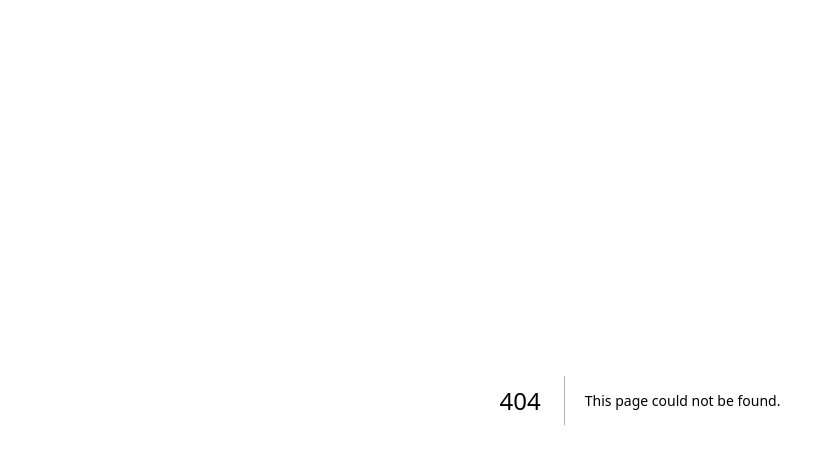
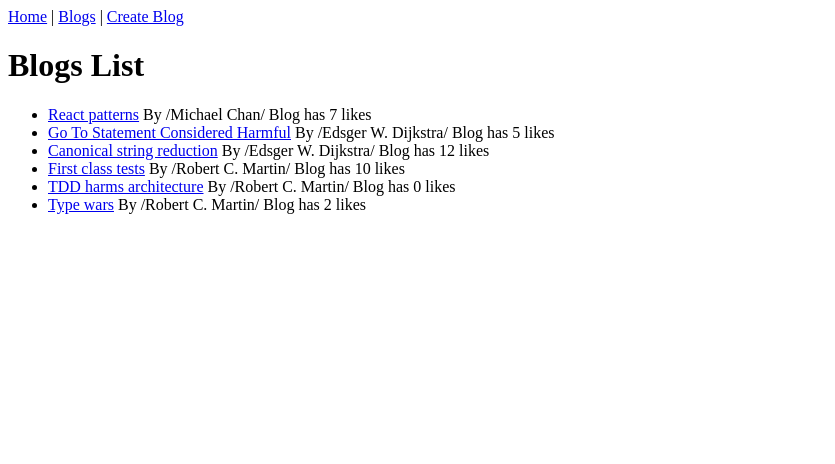
Before and after one commit to marsila/fullstackopen-next.js, a Next.js app in the folder blog-list/: page /blogs in a window 1280 px wide. Before the commit this address had no page. Shown: the top 464 px of the page, without its empty margins (0-835 px from the left). Built offline with nearby package versions, Linux system fonts and the light colour scheme.

Commit message:
completed exercise 1 Blog list

```diff
--- /dev/null
+++ b/blog-list/app/blogs/page.tsx
@@ -0,0 +1,21 @@
+import { getBlogs } from "../services/blogs";
+
+export default function Blogs() {
+  const blogs = getBlogs();
+  return (
+    <div>
+      <h1>Blogs List</h1>
+      <ul>
+        {blogs.map((blog) => (
+          <li key={blog.id}>
+            <a href={blog.url} target="_blank" rel="noopener noreferrer">
+              {" "}
+              {blog.title}
+            </a>{" "}
+            By /{blog.author}/ Blog has {blog.likes} likes
+          </li>
+        ))}
+      </ul>
+    </div>
+  );
+}
--- a/blog-list/app/layout.tsx
+++ b/blog-list/app/layout.tsx
@@ -1,33 +1,19 @@
-import type { Metadata } from "next";
-import { Geist, Geist_Mono } from "next/font/google";
-import "./globals.css";
-
-const geistSans = Geist({
-  variable: "--font-geist-sans",
-  subsets: ["latin"],
-});
-
-const geistMono = Geist_Mono({
-  variable: "--font-geist-mono",
-  subsets: ["latin"],
-});
-
-export const metadata: Metadata = {
-  title: "Create Next App",
-  description: "Generated by create next app",
-};
-
+import Link from "next/link";
 export default function RootLayout({
   children,
 }: Readonly<{
   children: React.ReactNode;
 }>) {
   return (
-    <html
-      lang="en"
-      className={`${geistSans.variable} ${geistMono.variable} h-full antialiased`}
-    >
-      <body className="min-h-full flex flex-col">{children}</body>
+    <html lang="en">
+      <body>
+        <nav>
+          <Link href='/'>Home</Link>{' | '}
+          <Link href='/blogs'>Blogs</Link>{' | '}
+          <Link href='/blogs/new'>Create Blog</Link>
+        </nav>
+        {children}
+      </body>
     </html>
   );
 }
--- a/blog-list/app/page.tsx
+++ b/blog-list/app/page.tsx
@@ -1,65 +1,12 @@
-import Image from "next/image";
+
 
 export default function Home() {
   return (
-    <div className="flex flex-col flex-1 items-center justify-center bg-zinc-50 font-sans dark:bg-black">
-      <main className="flex flex-1 w-full max-w-3xl flex-col items-center justify-between py-32 px-16 bg-white dark:bg-black sm:items-start">
-        <Image
-          className="dark:invert"
-          src="/next.svg"
-          alt="Next.js logo"
-          width={100}
-          height={20}
-          priority
-        />
-        <div className="flex flex-col items-center gap-6 text-center sm:items-start sm:text-left">
-          <h1 className="max-w-xs text-3xl font-semibold leading-10 tracking-tight text-black dark:text-zinc-50">
-            To get started, edit the page.tsx file.
-          </h1>
-          <p className="max-w-md text-lg leading-8 text-zinc-600 dark:text-zinc-400">
-            Looking for a starting point or more instructions? Head over to{" "}
-            <a
-              href="https://vercel.com/templates?framework=next.js&utm_source=create-next-app&utm_medium=appdir-template-tw&utm_campaign=create-next-app"
-              className="font-medium text-zinc-950 dark:text-zinc-50"
-            >
-              Templates
-            </a>{" "}
-            or the{" "}
-            <a
-              href="https://nextjs.org/learn?utm_source=create-next-app&utm_medium=appdir-template-tw&utm_campaign=create-next-app"
-              className="font-medium text-zinc-950 dark:text-zinc-50"
-            >
-              Learning
-            </a>{" "}
-            center.
-          </p>
-        </div>
-        <div className="flex flex-col gap-4 text-base font-medium sm:flex-row">
-          <a
-            className="flex h-12 w-full items-center justify-center gap-2 rounded-full bg-foreground px-5 text-background transition-colors hover:bg-[#383838] dark:hover:bg-[#ccc] md:w-[158px]"
-            href="https://vercel.com/new?utm_source=create-next-app&utm_medium=appdir-template-tw&utm_campaign=create-next-app"
-            target="_blank"
-            rel="noopener noreferrer"
-          >
-            <Image
-              className="dark:invert"
-              src="/vercel.svg"
-              alt="Vercel logomark"
-              width={16}
-              height={16}
-            />
-            Deploy Now
-          </a>
-          <a
-            className="flex h-12 w-full items-center justify-center rounded-full border border-solid border-black/[.08] px-5 transition-colors hover:border-transparent hover:bg-black/[.04] dark:border-white/[.145] dark:hover:bg-[#1a1a1a] md:w-[158px]"
-            href="https://nextjs.org/docs?utm_source=create-next-app&utm_medium=appdir-template-tw&utm_campaign=create-next-app"
-            target="_blank"
-            rel="noopener noreferrer"
-          >
-            Documentation
-          </a>
-        </div>
-      </main>
+    <div>
+      <h1>Blog List app</h1>
+      <a href="" target="_blank" rel="noopener noreferrer">
+        github -blogList
+      </a>
     </div>
   );
 }
--- /dev/null
+++ b/blog-list/app/services/blogs.ts
@@ -0,0 +1,48 @@
+const blogs = [
+  {
+    id: "5a422a851b54a676234d17f7",
+    title: "React patterns",
+    author: "Michael Chan",
+    url: "https://reactpatterns.com/",
+    likes: 7
+  },
+  {
+    id: "5a422aa71b54a676234d17f8",
+    title: "Go To Statement Considered Harmful",
+    author: "Edsger W. Dijkstra",
+    url: "http://www.u.arizona.edu/~rubinson/copyright_violations/Go_To_Considered_Harmful.html",
+    likes: 5
+  },
+  {
+    id: "5a422b3a1b54a676234d17f9",
+    title: "Canonical string reduction",
+    author: "Edsger W. Dijkstra",
+    url: "http://www.cs.utexas.edu/~EWD/transcriptions/EWD08xx/EWD808.html",
+    likes: 12
+  },
+  {
+    id: "5a422b891b54a676234d17fa",
+    title: "First class tests",
+    author: "Robert C. Martin",
+    url: "http://blog.cleancoder.com/uncle-bob/2017/05/05/TestDefinitions.htmll",
+    likes: 10
+  },
+  {
+    id: "5a422ba71b54a676234d17fb",
+    title: "TDD harms architecture",
+    author: "Robert C. Martin",
+    url: "http://blog.cleancoder.com/uncle-bob/2017/03/03/TDD-Harms-Architecture.html",
+    likes: 0
+  },
+  {
+    id: "5a422bc61b54a676234d17fc",
+    title: "Type wars",
+    author: "Robert C. Martin",
+    url: "http://blog.cleancoder.com/uncle-bob/2016/05/01/TypeWars.html",
+    likes: 2
+  }
+]
+
+export const getBlogs = () => {
+    return blogs
+}
```
